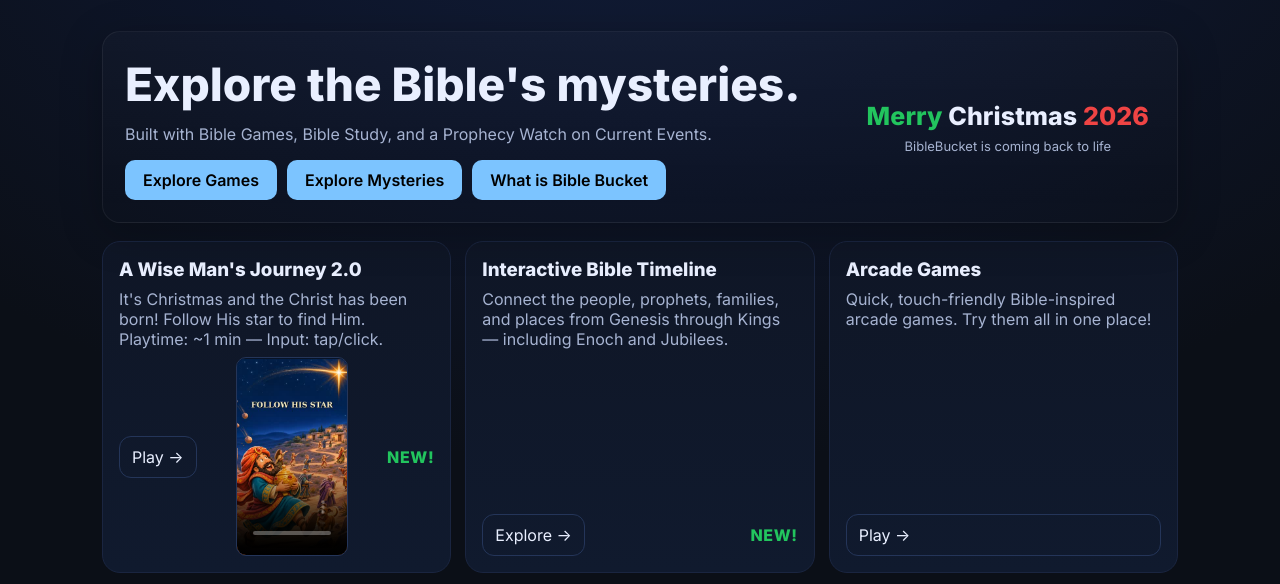
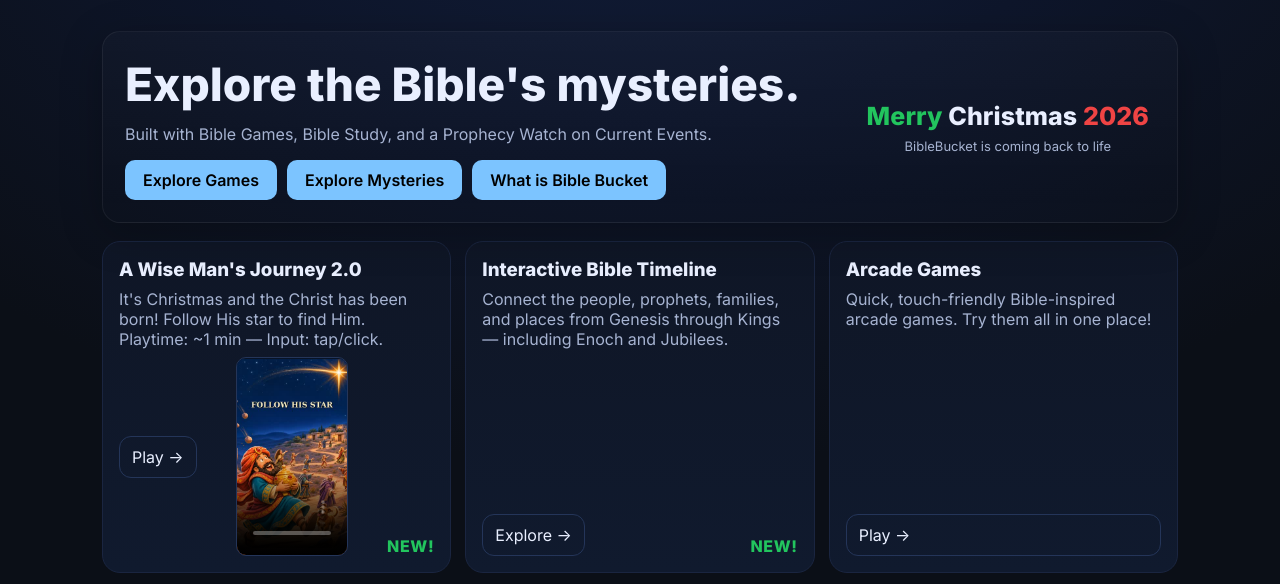
Before and after one commit to Cosagax/BibleBucket, a plain HTML site: page index.html in a window 1280 px wide. Shown: the part 154-738 px from the top of the page. Drawn offline with Linux system fonts and the light colour scheme; grey boxes are pictures that could not be loaded.

Commit message:
Align homepage NEW badges at bottom of card actions

```diff
--- a/index.html
+++ b/index.html
@@ -63,7 +63,7 @@
     .game-trailer{display:block;width:112px;max-width:100%;aspect-ratio:9/16;object-fit:contain;background:#081326;border:1px solid #243559;border-radius:10px;flex:none}
     article .tile-action-row .go{margin-top:0}
     .game-trailer:focus-visible{outline:2px solid var(--brand);outline-offset:3px}
-    .new-badge{color:var(--green);font-weight:800;letter-spacing:.04em}
+    .new-badge{color:var(--green);font-weight:800;letter-spacing:.04em;align-self:flex-end}
 
     footer{opacity:.85;font-size:13px;padding:28px 12px 50px}
   </style>
```
